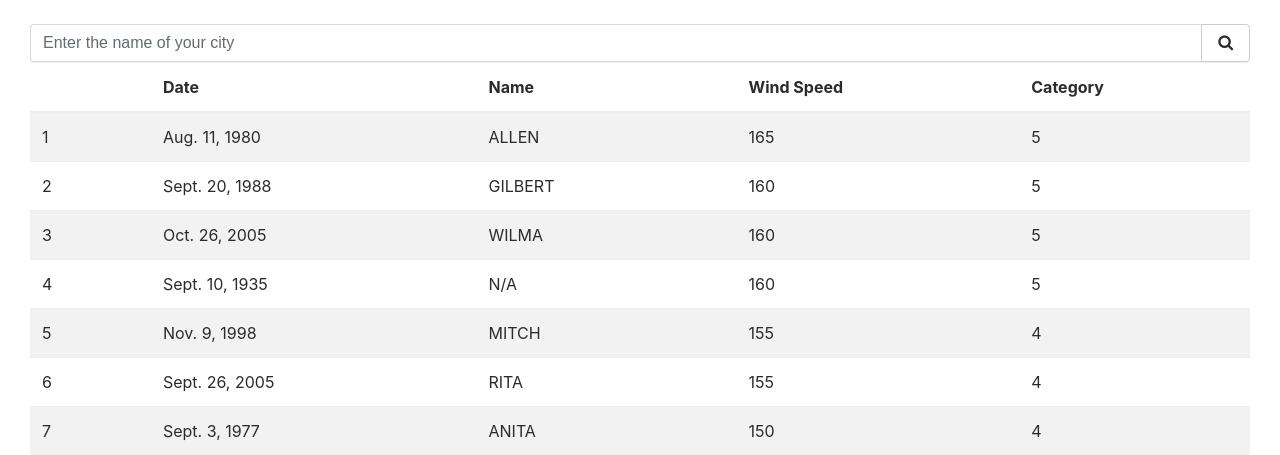
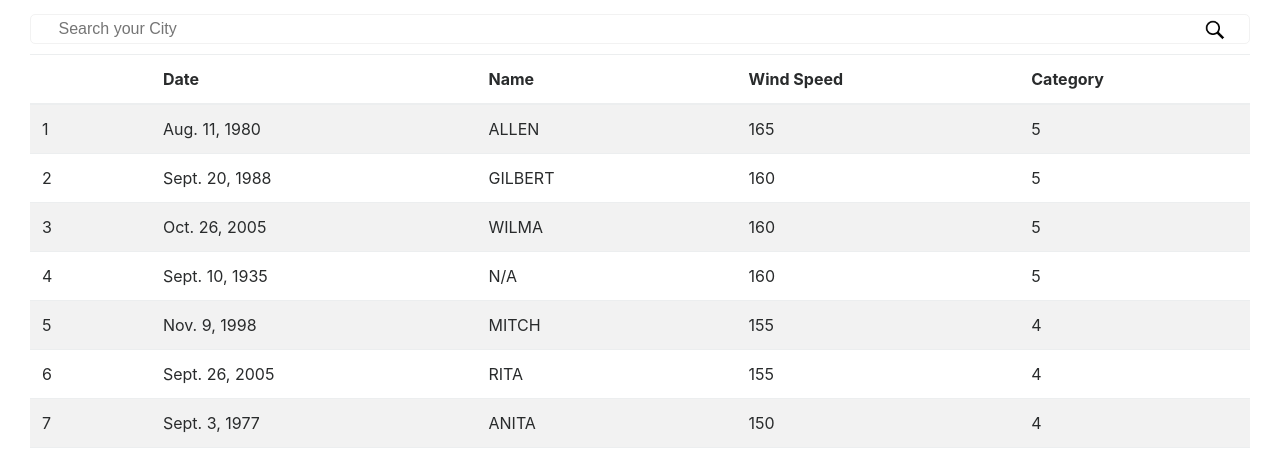
Before and after one commit to sriegodedios/HackK-State-2017, a Django app: page /worst/ in a window 1280 px wide. Shown: the part 56-511 px from the top of the page. Run offline with Django 3.2, Linux system fonts and the light colour scheme; data comes from the database, SQL or seed files in the repository; some libraries are stand-ins or nearby versions.

Commit message:
Added Functional Search Bars

```diff
--- /dev/null
+++ b/history/static/history/scripts/history.js
@@ -0,0 +1,29 @@
+function initMap() {
+  var map = new google.maps.Map(document.getElementById('map'), {
+    zoom: 8,
+    center: {lat: 39.1836, lng: -96.5717}
+  });
+  var geocoder = new google.maps.Geocoder();
+
+  document.getElementById('submit').addEventListener('click', function() {
+    geocodeAddress(geocoder, map);
+  });
+  document.getElementById('address').addEventListener('keyup', function(event) {
+    event.preventDefault();
+    if(event.keyCode === 13){
+      geocodeAddress(geocoder, map);
+    }
+    });
+  }
+  function geocodeAddress(geocoder, resultsMap) {
+    var address = document.getElementById('address').value;
+    geocoder.geocode({'address': address}, function(results, status) {
+      if (status === 'OK') {
+        var loc = results[0].geometry.location;
+        window.location.href="/history/" + loc.lat() + "/" + loc.lng();
+      }
+      else {
+        alert('Geocode was not successful for the following reason: ' + status);
+      }
+    });
+  }
--- a/history/static/history/styles/css/style.css
+++ b/history/static/history/styles/css/style.css
@@ -2,6 +2,9 @@
   height: 500px;
   width: 100%;
   border-radius: 5px; }
+
+.historical #map {
+  display: none; }
 
 #training-photo {
   max-width: 100%; }
@@ -37,6 +40,23 @@ html, body {
     left: 2px;
     margin-right: 4px; }
 
+.historical #floating-panel {
+  position: relative;
+  padding: 0px;
+  top: -10px;
+  left: 0px;
+  padding-left: 0px;
+  border: 1.2px solid #f2f2f2;
+  border-radius: 5px;
+  padding-left: 2px; }
+  .historical #floating-panel input[type="textbox"] {
+    width: 94%;
+    bottom: 1px; }
+  .historical #floating-panel textarea:focus, .historical #floating-panel input:focus {
+    outline-style: solid;
+    outline-width: 1px;
+    outline-color: #0275d8; }
+
 /*# sourceMappingURL=style.css.map */
 
 /*# sourceMappingURL=style.css.map */
--- a/history/static/history/styles/scss/style.scss
+++ b/history/static/history/styles/scss/style.scss
@@ -4,7 +4,9 @@
   width: 100%;
   border-radius: 5px;
 }
-
+.historical #map{
+  display: none;
+}
 #training-photo {
   max-width:100%;
 }
@@ -22,7 +24,6 @@ html, body {
   z-index: 5;
   background-color: #fff;
   padding: 5px;
-  //border: 1px solid #999;
   border-radius: 3px;
   text-align: center;
   font-family: 'Roboto','sans-serif';
@@ -45,4 +46,27 @@ html, body {
     margin-right: 4px;
   }
 }
+
+.historical #floating-panel{
+  position: relative;
+  padding: 0px;
+  top: -10px;
+  left: 0px;
+  padding-left: 0px;
+  border: 1.2px solid rgb(242,242,242);
+  border-radius: 5px;
+  padding-left: 2px;
+  input[type="textbox"]{
+    width: 94%;
+    bottom: 1px;
+  }
+  textarea:focus, input:focus{
+    outline-style: solid;
+    outline-width: 1px;
+    outline-color: rgb(2,117,216);
+  }
+  //input[type="image"]:hover{
+   // background-color: lightgrey;
+  //}
+}
 /*# sourceMappingURL=style.css.map */
--- a/history/templates/history/google_map_demo.html
+++ b/history/templates/history/google_map_demo.html
@@ -13,12 +13,6 @@
   </script>
   <div class="card">
     <div class="card-footer">
-
-
       2017 Google Maps used for educational purposes.
     </div>
-
-
-
-
 {% endblock %}
--- a/history/templates/history/worst.html
+++ b/history/templates/history/worst.html
@@ -4,14 +4,15 @@
 {% load static %}
 
 <div clas="row">
-<form>
-    <div class="input-group">
-      <input class="form-control" type ="text" name="City" placeholder="Enter the name of your city">
-      <span class="input-group-btn">
-        <button class="btn btn-secondary" type="button"><i class="fa fa-search" aria-hidden="true"></i></button>
-      </span>
 
-</form>
+<div class="historical">
+    <div id="floating-panel">
+        <input id="address" type="textbox" placeholder="Search your City">
+        <input id="submit" type="image" src="{% static 'history/images/search-128.png' %}">
+    </div>
+    <div id="map"></div>
+    <script src="{% static 'history/scripts/history.js' %}"></script>
+    <script async defer src="https://maps.googleapis.com/maps/api/js?key=AIzaSyDs45NMgk3kOMM47toBBXMsZoNSsJDwers&callback=initMap"></script>
 </div>
 <table class="table table-striped table-hover">
     <thead>
```
Also changed, not shown: history/static/history/scripts/map.js (+3 -10 lines), history/static/history/scripts/predict.js (added, +29 -0 lines), history/templates/history/graph.html (+9 -1 lines), 1 other file.
